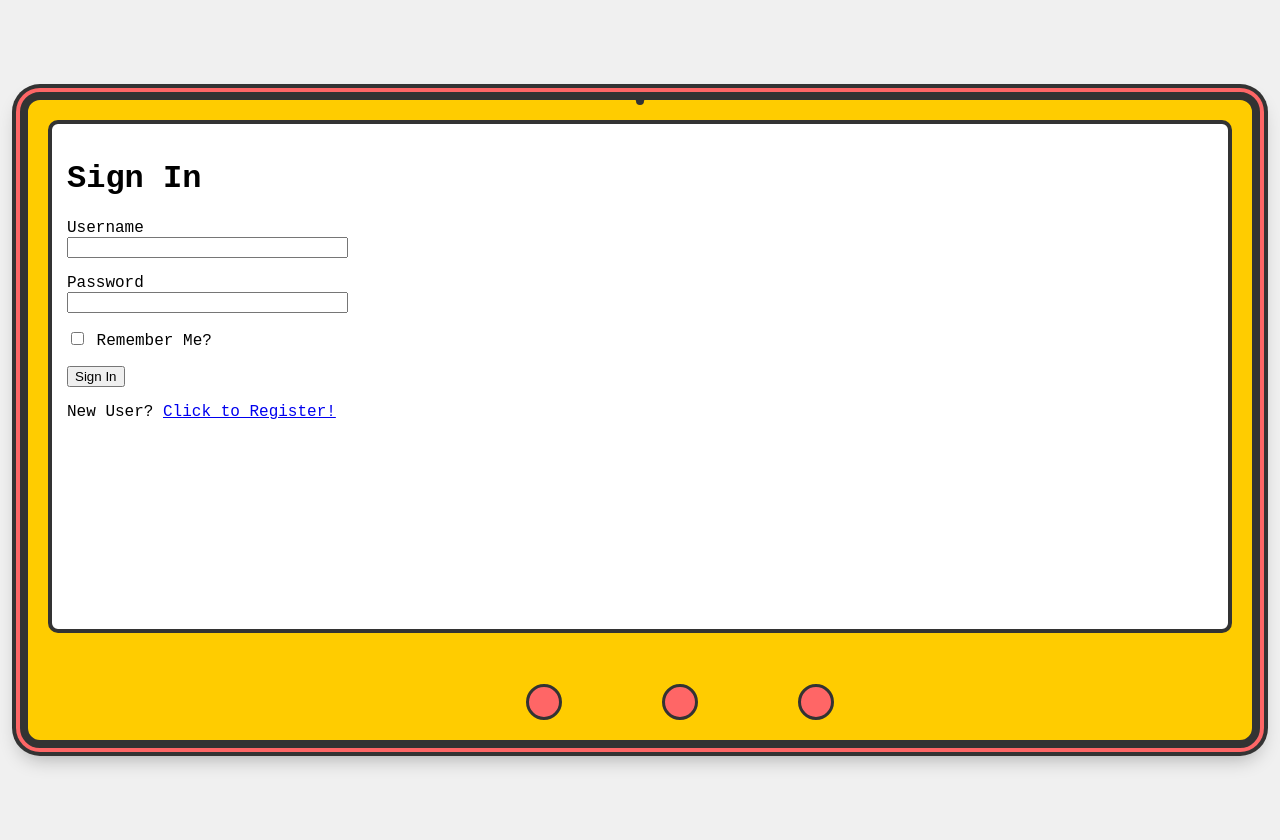
After one commit to AndrewSwartzz/tamagotchi, a Flask app: page /login in a window 1280 px wide. The commit adds this page. Run offline with Flask 3, Linux system fonts and the light colour scheme; some libraries are stand-ins or nearby versions.

Commit message:
added login/register

```diff
--- a/app/forms.py
+++ b/app/forms.py
@@ -6,6 +6,7 @@ from wtforms.validators import ValidationError, DataRequired, Email, EqualTo, \
 import sqlalchemy as sa
 from app import db
 from app.models import User
+import email_validator
 
 class RegistrationForm(FlaskForm):
     username = StringField('Username', validators=[DataRequired()])
@@ -26,3 +27,9 @@ class RegistrationForm(FlaskForm):
             User.email == email.data))
         if user is not None:
             raise ValidationError('Please use a different email address.')
+
+class LoginForm(FlaskForm):
+    username = StringField('Username', validators=[DataRequired()])
+    password = PasswordField('Password', validators=[DataRequired()])
+    remember_me = BooleanField('Remember Me?')
+    submit = SubmitField('Sign In')
--- a/app/routes.py
+++ b/app/routes.py
@@ -1,18 +1,61 @@
-from flask import render_template
 
-from app import app
+from urllib.parse import urlsplit
+
+from flask import Flask, render_template, redirect, url_for, flash, request
+from flask_login import login_user, logout_user, current_user, login_required
+import sqlalchemy as sa
+
+from app.forms import RegistrationForm, LoginForm
+from app.models import User
+from app import db, app
+
 
 
 @app.route('/')
 @app.route('/home')
+@login_required
 def home():
-    return render_template('home.html')
+    return render_template('home.html', title="Home")
 
 @app.route('/welcome')
 def welcome():
     return render_template('welcome.html', title="Welcome")
 
+@app.route('/register', methods=['GET', 'POST'])
+def register():
 
+    form = RegistrationForm()
+    if form.validate_on_submit():
+        user = User(username=form.username.data, email=form.email.data)
+        user.set_password(form.password.data)
+        db.session.add(user)
+        db.session.commit()
+        flash('Congratulations, you are now a registered user!')
+        return redirect(url_for('home'))
+    return render_template('register.html', title='Register', form=form)
+
+@app.route('/login', methods=['GET', 'POST'])
+def login():
+    if current_user.is_authenticated:
+        return redirect(url_for('home'))
+    form = LoginForm()
+    if form.validate_on_submit():
+        user = db.session.scalar(
+            sa.select(User).where(User.username == form.username.data))
+        if user is None or not user.check_password(form.password.data):
+            flash('Invalid username or password')
+            return redirect(url_for('login'))
+        login_user(user, remember=form.remember_me.data)
+        next_page = request.args.get('next')
+        if not next_page or urlsplit(next_page).netloc != '':
+            next_page = url_for('home')
+        return redirect(next_page)
+    return render_template('login.html', title = 'Sign In', form=form)
+
+@app.route('/logout')
+def logout():
+    logout_user()
+    return redirect(url_for('welcome'))
 
 
 if __name__ == '__main__':
--- a/app/templates/index.html
+++ b/app/templates/index.html
@@ -124,7 +124,7 @@
 
         <div class="tamagotchi-buttons">
             <a href="/welcome" class="tamagotchi-button"></a>
-            <div class="tamagotchi-button" onclick="alert('B button pressed!')"></div>
+            <a href="/logout" class="tamagotchi-button"></a>
             <div class="tamagotchi-button" onclick="alert('C button pressed!')"></div>
         </div>
 
--- /dev/null
+++ b/app/templates/login.html
@@ -0,0 +1,26 @@
+{% extends "index.html" %}
+
+{% block content %}
+    <h1>Sign In</h1>
+    <form action="" method="post" novalidate>
+        {{ form.hidden_tag() }}
+        <p>
+            {{ form.username.label }}<br>
+            {{ form.username(size=32) }}<br>
+            {% for error in form.username.errors %}
+            <span style="color: red;">[{{ error }}]</span>
+            {% endfor %}
+        </p>
+        <p>
+            {{ form.password.label }}<br>
+            {{ form.password(size=32) }}<br>
+            {% for error in form.password.errors %}
+            <span style="color: red;">[{{ error }}]</span>
+            {% endfor %}
+        </p>
+        <p>{{ form.remember_me() }} {{ form.remember_me.label }}</p>
+        <p>{{ form.submit() }}</p>
+    </form>
+    <p>New User? <a href="{{ url_for('register') }}">Click to Register!</a></p>
+
+{% endblock %}
--- a/app/templates/welcome.html
+++ b/app/templates/welcome.html
@@ -27,7 +27,10 @@ h1 {text-align: center;}
 <h1>Welcome to the Tamagotchi Web App!</h1>
 
 <div class="center">
+    <a href="/login">
     <button style="height:140px;width:240px;font-size:26px;margin-right:100px">Sign In</button>
+    </a>
+
     <a href="/register">
     <button style="height:140px;width:240px;font-size:26px">Register</button>
     </a>
```
Also changed, not shown: app/models.py (+8 -1 lines).
